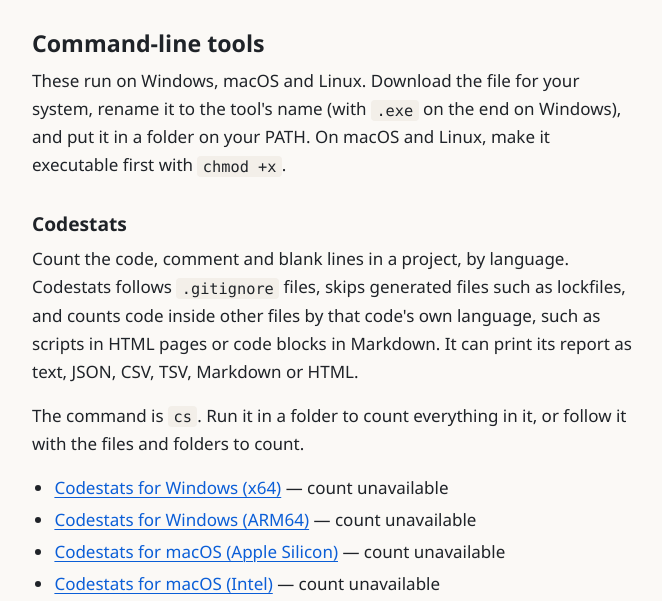
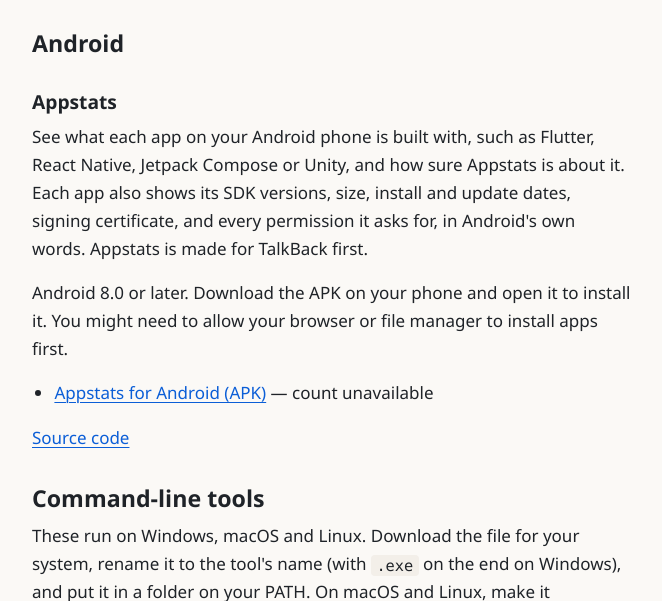
Before and after one commit to trypsynth/quin.fyi, a plain HTML site: page software/index.html in a window 1280 px wide. Shown: the part 219-820 px from the top of the page, without its empty margins (308-970 px from the left). Drawn offline with Linux system fonts and the light colour scheme; no server answers.

Commit message:
deploy: 503a8ee38fc1ad58cb730818dde01608f4a0a2b2

```diff
--- a/software/index.html
+++ b/software/index.html
@@ -45,6 +45,14 @@
 
 <h1>Software</h1>
 <p>Programs I've made, mostly for my own use. They're all free, and each one links to its source code on GitHub.</p>
+<h2>Android</h2>
+<h3>Appstats</h3>
+<p>See what each app on your Android phone is built with, such as Flutter, React Native, Jetpack Compose or Unity, and how sure Appstats is about it. Each app also shows its SDK versions, size, install and update dates, signing certificate, and every permission it asks for, in Android's own words. Appstats is made for TalkBack first.</p>
+<p>Android 8.0 or later. Download the APK on your phone and open it to install it. You might need to allow your browser or file manager to install apps first.</p>
+<ul data-download-repo="appstats">
+  <li><a href="https://github.com/trypsynth/appstats/releases/download/v0.1.0/appstats-0.1.0.apk">Appstats for Android (APK)</a></li>
+</ul>
+<p><a href="https://github.com/trypsynth/appstats">Source code</a></p>
 <h2>Command-line tools</h2>
 <p>These run on Windows, macOS and Linux. Download the file for your system, rename it to the tool's name (with <code>.exe</code> on the end on Windows), and put it in a folder on your PATH. On macOS and Linux, make it executable first with <code>chmod +x</code>.</p>
 <h3>Codestats</h3>
```
